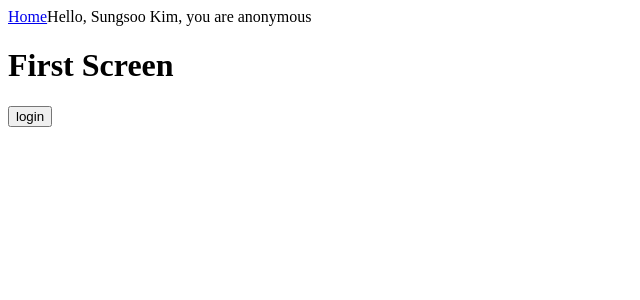
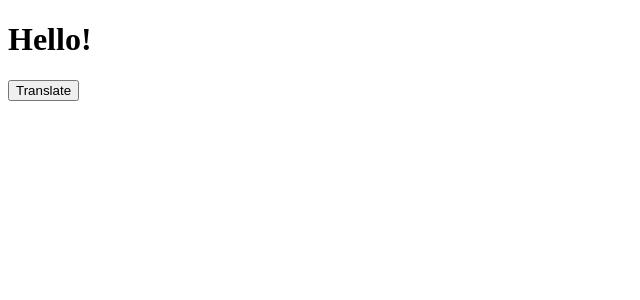
Before and after one commit to Ssoo29/react-hook, a React (Create React App) app: page / in a window 1280 px wide. Shown: the top 300 px of the page, without its empty margins (0-640 px from the left). Built offline with nearby package versions, Linux system fonts and the light colour scheme.

Commit message:
context, screen 수정

```diff
--- a/src/App.js
+++ b/src/App.js
@@ -1,12 +1,13 @@
 import React from "react";
 import Screen from "./Screen";
-import UserContextProvider from './context';
+import Lang from "./context";
+import translations  from './translation';
 
 function App() {
   return (
-    <UserContextProvider>
+    <Lang defaultLang="en" translations={translations}>
       <Screen />
-    </UserContextProvider>
+    </Lang>
   );
 }
 
--- a/src/Screen.js
+++ b/src/Screen.js
@@ -1,15 +1,14 @@
-import React, { useContext } from "react";
-import Header from "./Header";
-import { useFns } from "./context";
+import React from "react";
+import { useSetLang, useT } from "./context";
 
 const Screen = () => {
-  const { userLogIn } = useFns();
+  const setLang = useSetLang();
+  const t = useT();
   return (
-    <div>
-      <Header></Header>
-      <h1>First Screen</h1>
-      <button onClick={userLogIn}>login</button>
-    </div>
+    <>
+      <h1>{t("Hello!")}</h1>
+      <button onClick={() => setLang("es")}>{t("Translate")}</button>
+    </>
   );
 };
 
--- a/src/context.js
+++ b/src/context.js
@@ -1,28 +1,27 @@
-import React, { useState, useContext } from "react";
+import React, { useState, useContext, createContext } from "react";
 
-export const UserContext = React.createContext();
+const LangContext = createContext();
 
-const UserContextProvider = ({ children }) => {
-  const [user, setUser] = useState({
-    name: "Sungsoo Kim",
-    loggedIn: false,
-  });
-  const userLogIn = () => setUser({ ...user, loggedIn: true });
-  return (
-    <UserContext.Provider value={{ user, fn: { userLogIn } }}>
-      {children}
-    </UserContext.Provider>
-  );
+const Lang = ({ defaultLang, children, translations }) => {
+  const [lang, setLang] = useState(defaultLang);
+  const hyperTranslate = (text) => {
+    if(lang === defaultLang) {
+      return text;
+    } else {
+      return translations[lang][text];
+    }
+  };
+  return <LangContext.Provider value={{ setLang, t: hyperTranslate}}>{children}</LangContext.Provider>;
 };
 
-export const useUser = () => {
-  const { user } = useContext(UserContext);
-  return user;
+export const useSetLang = (lang) => {
+  const { setLang } = useContext(LangContext);
+  return setLang;
 };
 
-export const useFns = () => {
-  const { fn } = useContext(UserContext);
-  return fn;
-};
+export const useT = () => {
+  const {t} = useContext(LangContext);
+  return t;
+}
 
-export default UserContextProvider;
+export default Lang;
--- /dev/null
+++ b/src/translation.js
@@ -0,0 +1,8 @@
+const translations = {
+  es: {
+    "Hello!": "Hola!",
+    Translate: "Traducir",
+  },
+};
+
+export default translations;
```
